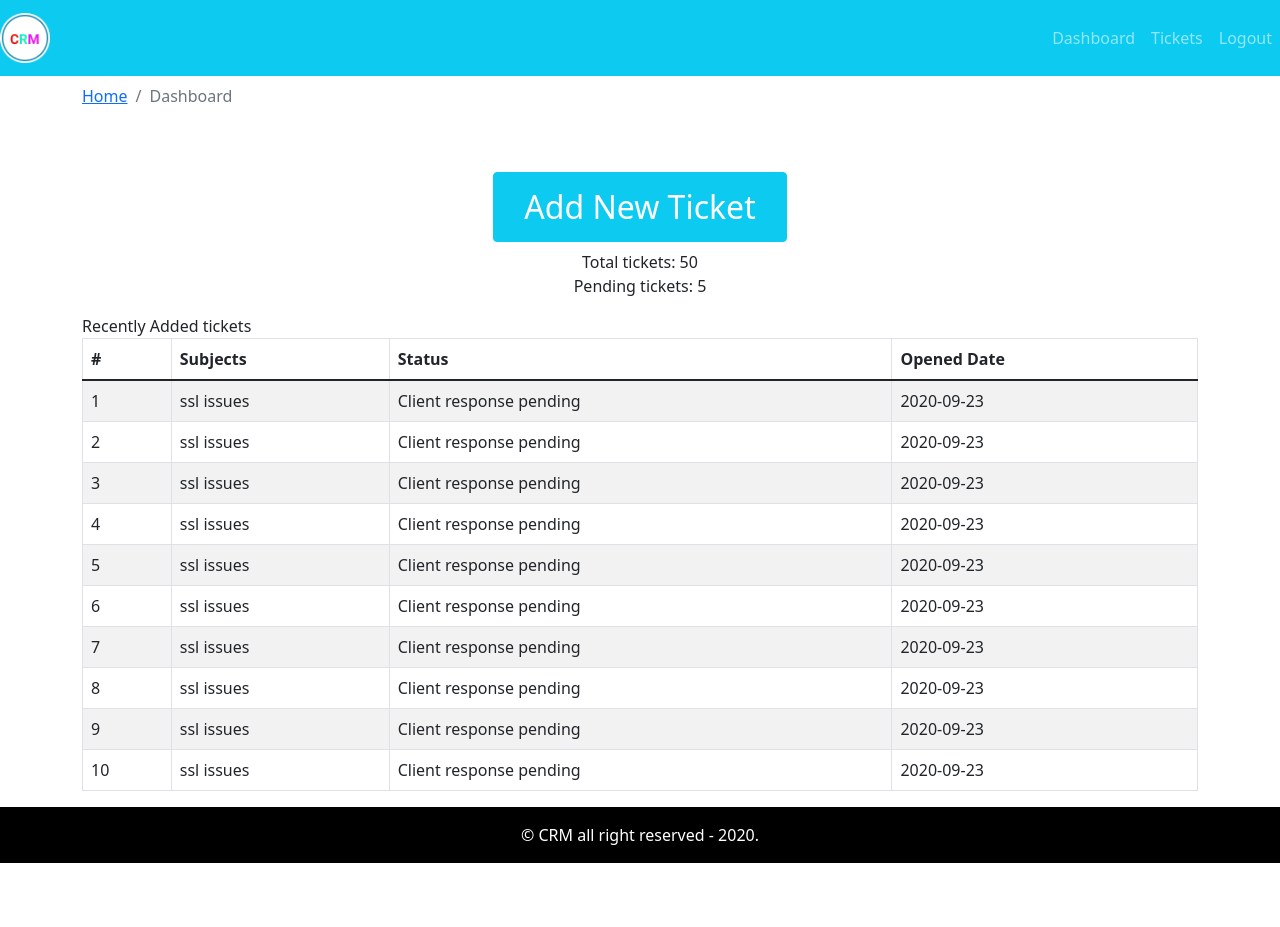
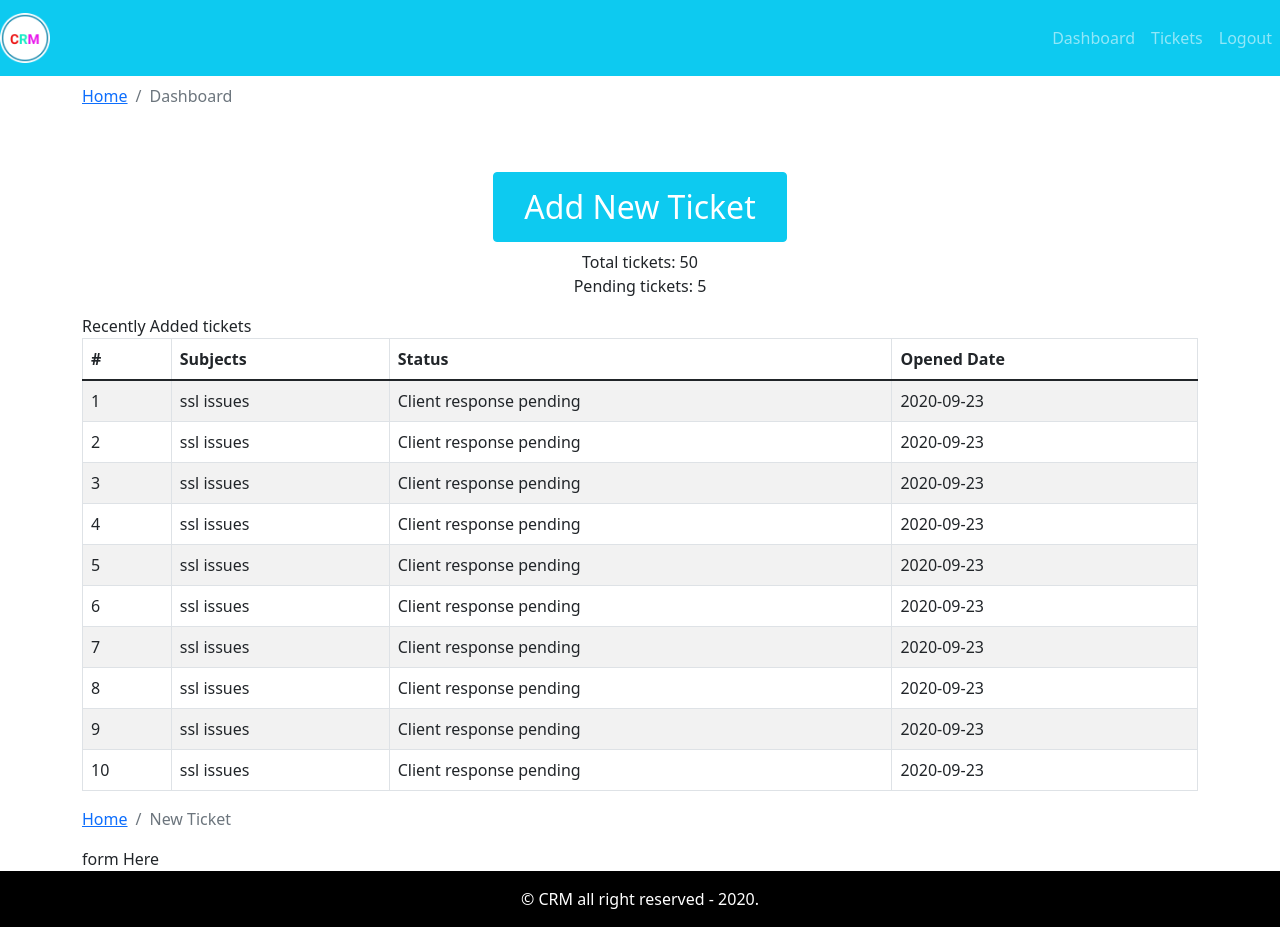
Before and after one commit to hritiksharma/crm-mern, a React (Create React App) app: page / in a window 1280 px wide. Before the commit the page ends 863 px from the top, so only its background shows below. Built offline with nearby package versions, Linux system fonts and the light colour scheme.

Commit message:
add ticket complete

```diff
--- a/src/App.js
+++ b/src/App.js
@@ -2,6 +2,7 @@ import "./App.css";
 import { DefaultLayout } from "./layout/DefaultLayout";
 import Entry from "./pages/entry/EntryPage";
 import { DashboardPage } from "./pages/dashboard/DashboardPage";
+import { AddTicket } from "./pages/newTicket/AddTicket";
 function App() {
   return (
     <div>
@@ -9,6 +10,7 @@ function App() {
 
       <DefaultLayout>
         <DashboardPage />
+        <AddTicket />
       </DefaultLayout>
     </div>
   );
--- /dev/null
+++ b/src/components/addTicketForm/AddTicketForm.js
@@ -0,0 +1,5 @@
+import React from "react";
+
+export const AddTicketForm = () => {
+  return <div>form Here</div>;
+};
--- /dev/null
+++ b/src/pages/newTicket/AddTicket.js
@@ -0,0 +1,21 @@
+import React from "react";
+import { Col, Container, Row } from "react-bootstrap";
+import { AddTicketForm } from "../../components/addTicketForm/AddTicketForm";
+import { BreadcrumbPage } from "../../components/breadcrumb/BreadcrumbPage";
+
+export const AddTicket = () => {
+  return (
+    <Container>
+      <Row>
+        <Col>
+          <BreadcrumbPage page={"New Ticket"} />
+        </Col>
+      </Row>
+      <Row>
+        <Col>
+          <AddTicketForm />
+        </Col>
+      </Row>
+    </Container>
+  );
+};
```
